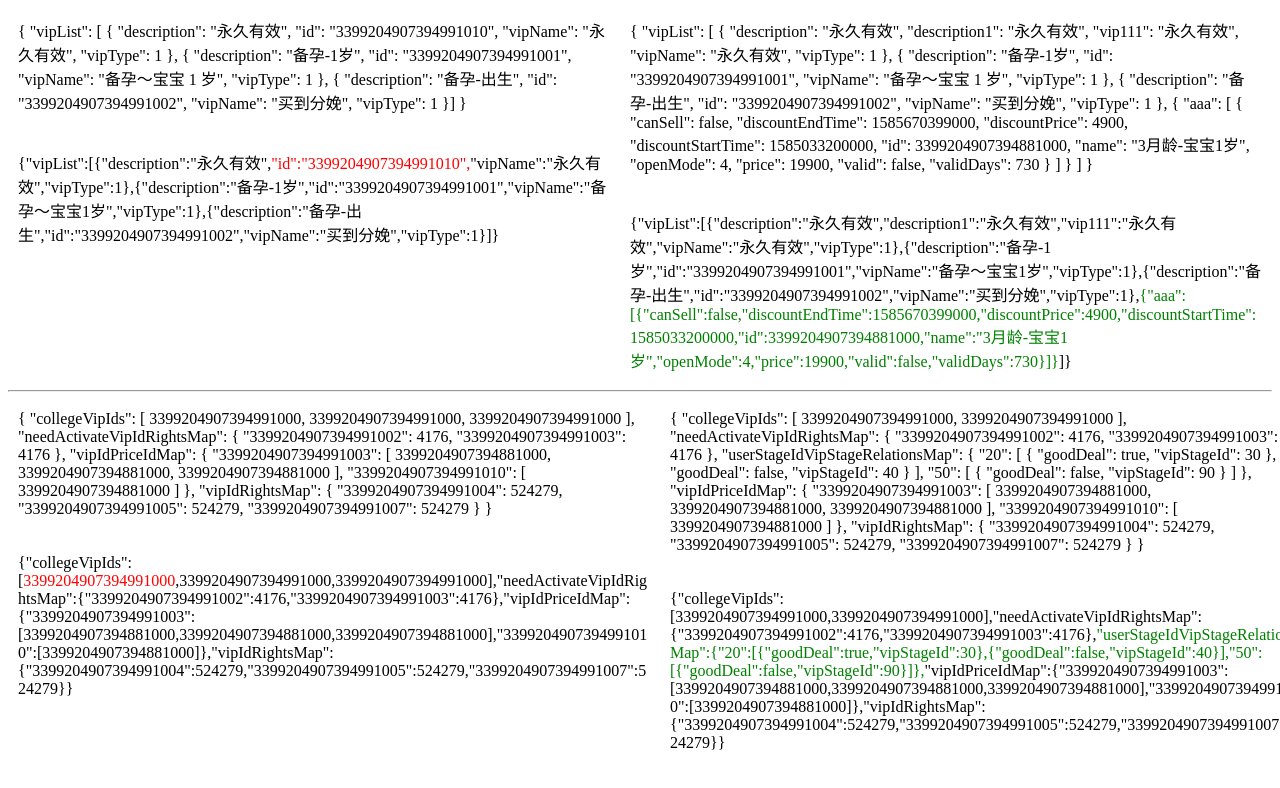
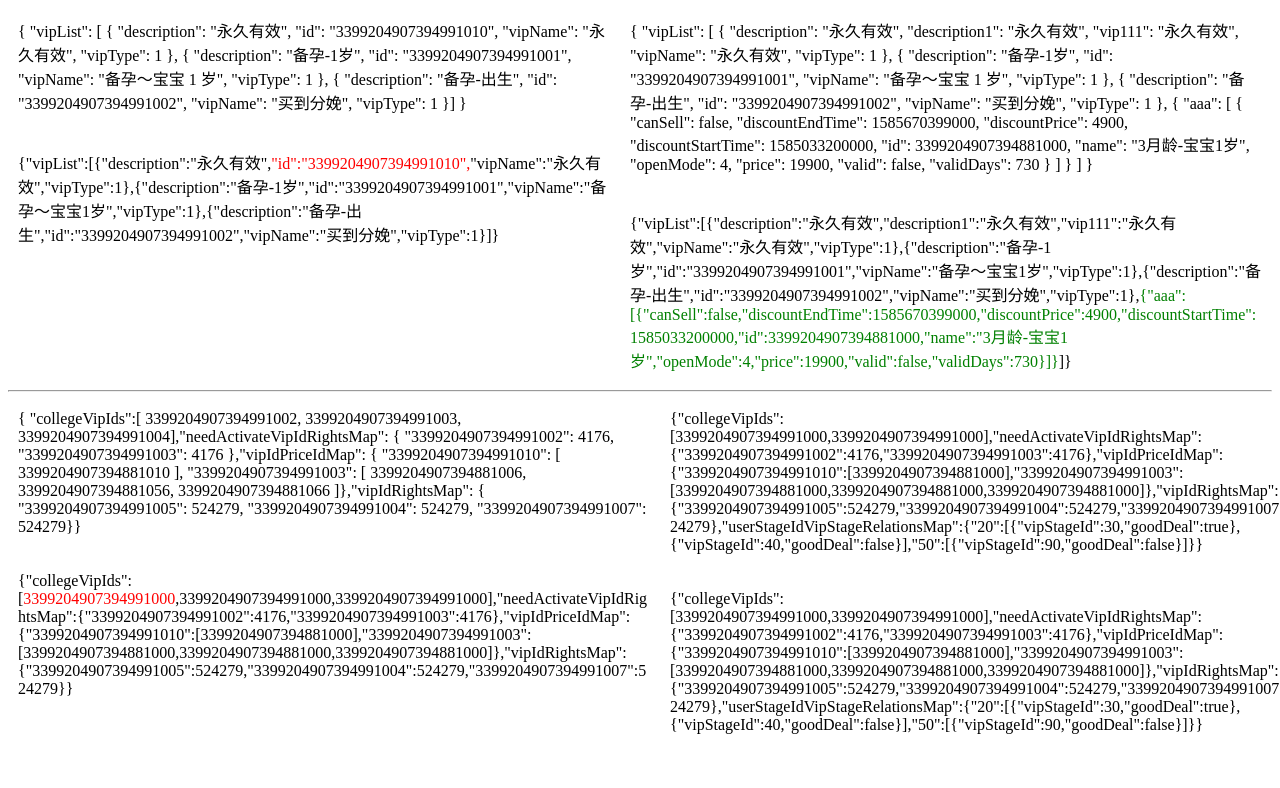
Before and after one commit to libangrui/f2e-demo, a website: page src/diff/index.html in a window 1280 px wide. Shown: the top 788 px of the page. Drawn offline with Linux system fonts and the light colour scheme.

Commit message:
chore: 调整例子

```diff
--- a/src/diff/index.html
+++ b/src/diff/index.html
@@ -50,7 +50,7 @@
     <script type="text/javascript">
       const markDiffContent = function (type, source, target) {
         const targetStr = target.replace(/\s/g, '');
-        let result = source.slice().replace(/\s/g, '');
+        let result = source.replace(/\s/g, '');
 
         if (type === 'added') {
           result = result.replace(targetStr, `<span class="addItem">${targetStr}</span>`);
@@ -93,22 +93,26 @@
       $('#b').append(`${b}<br><br><br>`);
       $('#b').append(newB);
 
-      var c =
-        '{ "collegeVipIds": [ 3399204907394991000, 3399204907394991000, 3399204907394991000 ], "needActivateVipIdRightsMap": { "3399204907394991002": 4176, "3399204907394991003": 4176 }, "vipIdPriceIdMap": { "3399204907394991003": [ 3399204907394881000, 3399204907394881000, 3399204907394881000 ], "3399204907394991010": [ 3399204907394881000 ] }, "vipIdRightsMap": { "3399204907394991004": 524279, "3399204907394991005": 524279, "3399204907394991007": 524279 } }';
-      var d =
-        '{ "collegeVipIds": [ 3399204907394991000, 3399204907394991000 ], "needActivateVipIdRightsMap": { "3399204907394991002": 4176, "3399204907394991003": 4176 }, "userStageIdVipStageRelationsMap": { "20": [ { "goodDeal": true, "vipStageId": 30 }, { "goodDeal": false, "vipStageId": 40 } ], "50": [ { "goodDeal": false, "vipStageId": 90 } ] }, "vipIdPriceIdMap": { "3399204907394991003": [ 3399204907394881000, 3399204907394881000, 3399204907394881000 ], "3399204907394991010": [ 3399204907394881000 ] }, "vipIdRightsMap": { "3399204907394991004": 524279, "3399204907394991005": 524279, "3399204907394991007": 524279 } }';
+      const c =
+        '{ "collegeVipIds":[ 3399204907394991002, 3399204907394991003, 3399204907394991004],"needActivateVipIdRightsMap": { "3399204907394991002": 4176, "3399204907394991003": 4176 },"vipIdPriceIdMap": { "3399204907394991010": [ 3399204907394881010 ], "3399204907394991003": [ 3399204907394881006, 3399204907394881056, 3399204907394881066 ]},"vipIdRightsMap": { "3399204907394991005": 524279, "3399204907394991004": 524279, "3399204907394991007": 524279}}';
+      const d =
+        '{"collegeVipIds":[3399204907394991000,3399204907394991000],"needActivateVipIdRightsMap":{"3399204907394991002":4176,"3399204907394991003":4176},"vipIdPriceIdMap":{"3399204907394991010":[3399204907394881000],"3399204907394991003":[3399204907394881000,3399204907394881000,3399204907394881000]},"vipIdRightsMap":{"3399204907394991005":524279,"3399204907394991004":524279,"3399204907394991007":524279},"userStageIdVipStageRelationsMap":{"20":[{"vipStageId":30,"goodDeal":true},{"vipStageId":40,"goodDeal":false}],"50":[{"vipStageId":90,"goodDeal":false}]}}';
+      const _c = JSON.parse(c);
+      const _d = JSON.parse(d);
 
-      const result2 = Diff.diffJson(JSON.parse(c), JSON.parse(d));
+      const result2 = Diff.diffJson(_c, _d);
       let newC = '';
       let newD = '';
+
+      console.info('result2', result2);
 
       result2.forEach(function (item) {
         const col = item.added ? 'green' : item.removed ? 'red' : 'grey';
 
         if (col === 'green') {
-          newD = markDiffContent('added', d, item.value);
+          newD = markDiffContent('added', JSON.stringify(_d), item.value);
         } else if (col === 'red') {
-          newC = markDiffContent('removed', c, item.value);
+          newC = markDiffContent('removed', JSON.stringify(_c), item.value);
         }
       });
 
```
